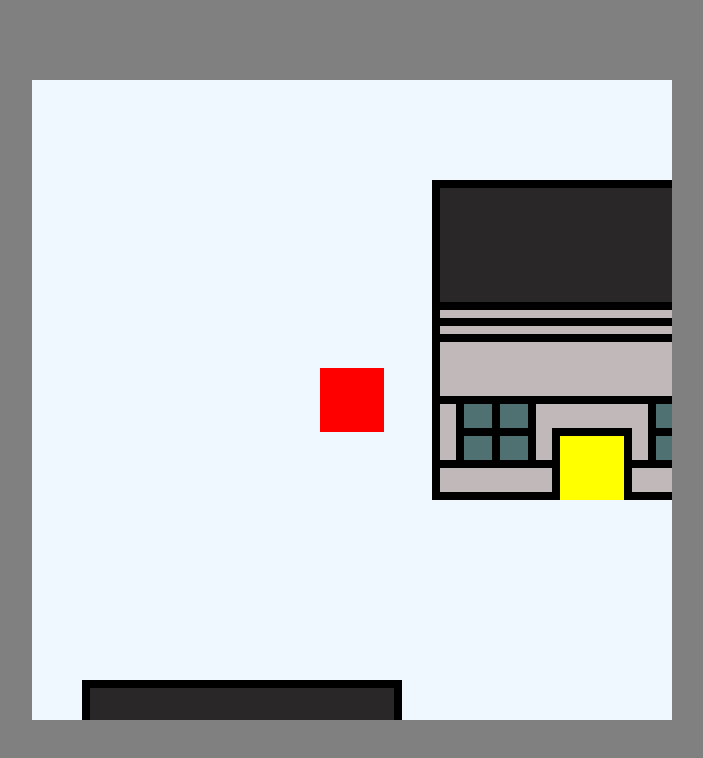
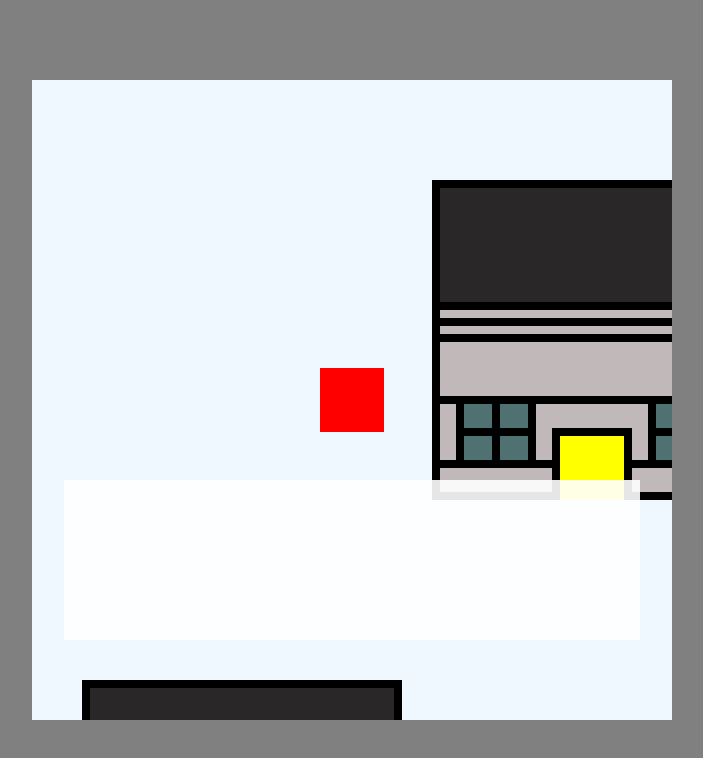
Before and after one commit to OsvaldoBarragan/canvas-game1, a website with bundled scripts: page index.html in a window 1280 px wide. Shown: the whole page, without its empty margins (288-991 px from the left). Built offline with nearby package versions, Linux system fonts and the light colour scheme.

Commit message:
Add another canvas to display info - The new infoCanvas is displayed on top of the original canvas - When a player is near a door, they will be informed where the door goes

```diff
--- a/index.html
+++ b/index.html
@@ -16,11 +16,19 @@
                 left: 50%;
                 transform: translate(-50%, -50%);
             }
+            #info {
+                position: absolute;
+                top: 70%;
+                left: 50%;
+                transform: translate(-50%, -50%);
+                opacity: 0.9;
+            }
         </style>
     </head>
     <body>
         <div id = "canvasContainer">
             <canvas id = "game" width = 640 height = 640></canvas>
+            <canvas id = "info" width = 576 height = 160></canvas>
             <script type = "module" src = "index.js"></script>
         </div>
     </body>
--- a/index.js
+++ b/index.js
@@ -3,6 +3,9 @@ import * as one from "./Worlds/world1.js";
 
 export const canvas = document.getElementById("game");
 const ctx = canvas.getContext("2d");
+
+export const infoCanvas = document.getElementById("info");
+const infoCtx = infoCanvas.getContext("2d");
 
 export let world = one;
 
@@ -49,7 +52,32 @@ function animate() {
     }
 };
 
+function animateInfo() {
+    requestAnimationFrame(animateInfo);
+    infoCtx.fillStyle = "white";
+    infoCtx.fillRect(0, 0, infoCanvas.width, infoCanvas.height);
+
+    const info = () => {
+        if (world.doors !== undefined) {
+            world.doors.forEach(door => {
+                const character = world.character;
+                if (character.pos.x + character.width >= door.pos.x &&
+                    character.pos.x <= door.pos.x + door.width &&
+                    character.pos.y <= door.pos.y + door.height &&
+                    character.pos.y + character.height >= door.pos.y) {
+                        infoCtx.font = "20px Georgia";
+                        infoCtx.fillStyle = "black";
+                        infoCtx.fillText("Click (Space) to Enter " + door.goesTo.name, 0, 20);
+                    }
+            })
+        }
+    }
+    info()
+
+}
+
 animate();
+animateInfo();
 
 addEventListener("keydown", ({ keyCode }) => {
     switch (keyCode) {
```
